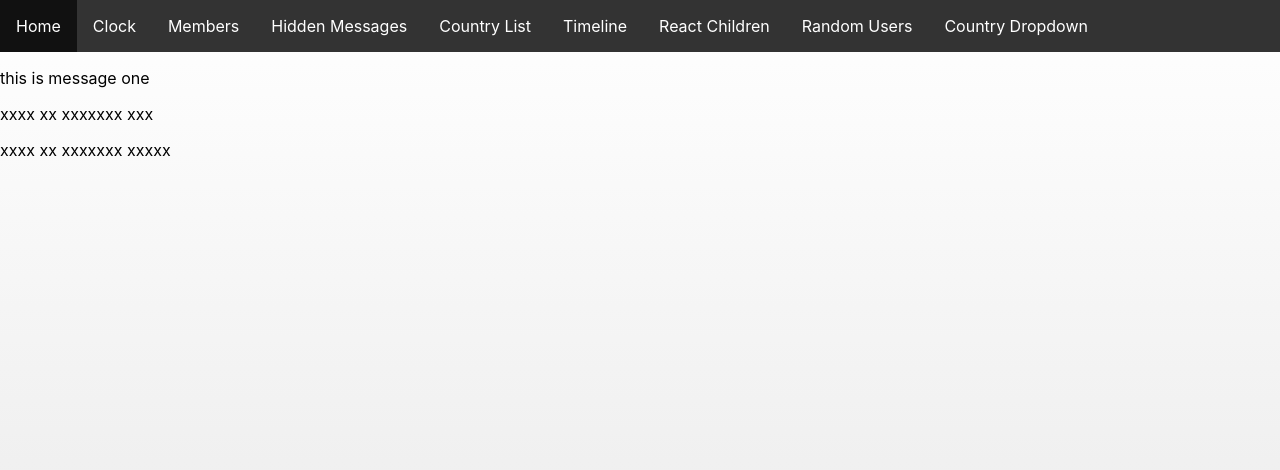
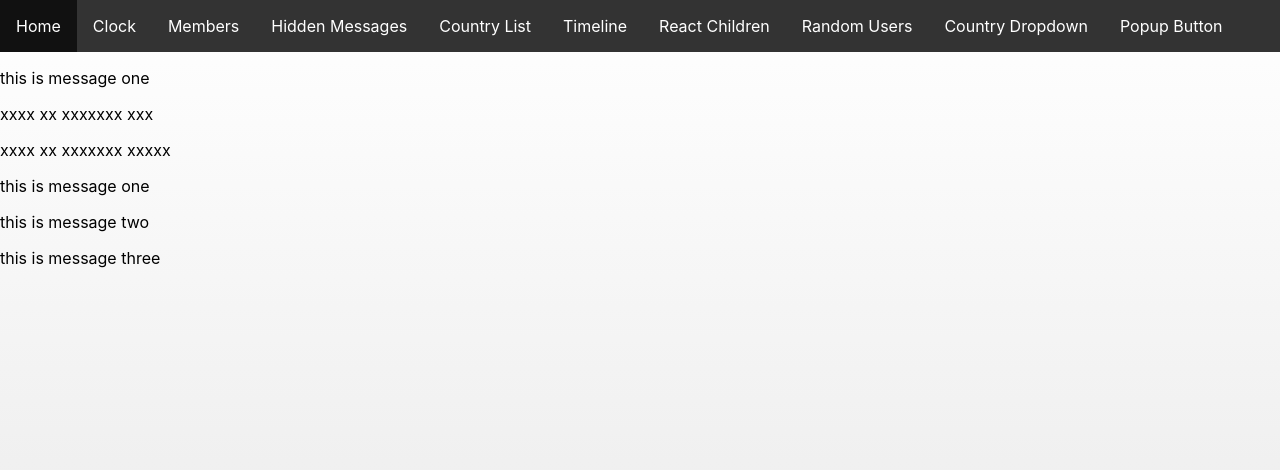
Before and after one commit to JayWebDevCom/Learning-React, a React (Create React App) app: page /hiddenMessages in a window 1280 px wide. Shown: the top 470 px of the page. Built offline with nearby package versions, Linux system fonts and the light colour scheme.

Commit message:
Add Expandable: click to show/hide messages, button to reveal message

```diff
--- a/src/components/App.js
+++ b/src/components/App.js
@@ -10,6 +10,7 @@ import {TimeLinePresenter} from "./TimeLinePresenter";
 import {ColorPresenter} from "./ColorPresenter";
 import {PeopleListPresenter} from "./PeopleListPresenter";
 import {CountryDropdownPresenter} from "./CountryDropdownPresenter";
+import {ExportedPopupButton} from "./Expandable/MenuButton";
 
 export default () =>
     <Router>
@@ -41,4 +42,7 @@ export default () =>
         <Route exact path="/countryDropDown">
             <CountryDropdownPresenter/>
         </Route>
+        <Route exact path="/popupButton">
+            <ExportedPopupButton/>
+        </Route>
     </Router>;
--- /dev/null
+++ b/src/components/Expandable/Expandable.js
@@ -0,0 +1,22 @@
+import React, {Component} from 'react';
+
+export const Expandable = ComposedComponent =>
+    class Expandable extends Component {
+
+        constructor(props) {
+            super(props);
+
+            const collapsed = !!(props.hidden && props.hidden === true);
+            this.state = {collapsed};
+            this.expandCollapse = this.expandCollapse.bind(this);
+        }
+
+        expandCollapse = () => {
+            let collapsed = !this.state.collapsed;
+            this.setState({collapsed})
+        };
+
+        render() {
+            return <ComposedComponent expandCollapse={this.expandCollapse} {...this.props} {...this.state}/>
+        }
+    };
--- /dev/null
+++ b/src/components/Expandable/HiddenMessage.js
@@ -0,0 +1,9 @@
+import React from 'react';
+import {Expandable} from "./Expandable";
+
+const ShowHideMessage = ({children, collapsed, expandCollapse}) =>
+    <p onClick={expandCollapse}>
+        {(collapsed) ? children.replace(/[a-zA-Z0-9]/g, 'x') : children}
+    </p>;
+
+    export const HiddenMessage = Expandable(ShowHideMessage);
--- /dev/null
+++ b/src/components/Expandable/MenuButton.js
@@ -0,0 +1,34 @@
+import React, {Component} from 'react';
+import {Expandable} from "./Expandable";
+
+class MenuButton extends Component {
+
+    componentWillReceiveProps(nextProps) {
+        const collapsed =
+            (nextProps.collapsed && nextProps.collapsed === true);
+        this.setState({collapsed})
+    }
+
+    render() {
+        const {children, collapsed, text, expandCollapse} = this.props;
+        return (
+            <div className={'pop-button'}>
+                <button onClick={expandCollapse}>{text}</button>
+                {(!collapsed) ?
+                    <div className={'pop-up'}>
+                        {children}
+                    </div> :
+                    ""
+                }
+            </div>
+        )
+    }
+}
+
+const PopUpButton = Expandable(MenuButton);
+
+export const ExportedPopupButton = () =>
+        <PopUpButton hidden={true} text="toggle message" >
+            <h1>Hidden Content</h1>
+            <p>This content will start off hidden</p>
+        </PopUpButton>;
--- a/src/components/HiddenMessages.js
+++ b/src/components/HiddenMessages.js
@@ -1,5 +1,6 @@
 import React, {Component} from 'react';
 import {HiddenMessage} from './HiddenMessage'
+import {HiddenMessage as HiddenMessageWithClick} from './Expandable/HiddenMessage'
 
 export class HiddenMessages extends Component {
 
@@ -30,6 +31,7 @@ export class HiddenMessages extends Component {
     render() {
         const {messages, showing} = this.state;
         return (
+            <div>
                 <div className={'hidden-messages'}>
                     {messages.map((message, i) =>
                         <HiddenMessage key={i} hide={i !== showing}>
@@ -37,6 +39,14 @@ export class HiddenMessages extends Component {
                         </HiddenMessage>
                     )}
                 </div>
+                <div className={'hidden-messages'}>
+                    {messages.map((message, i) =>
+                        <HiddenMessageWithClick key={i} hide={i !== showing}>
+                            {message}
+                        </HiddenMessageWithClick>
+                    )}
+                </div>
+            </div>
         )
     }
 }
--- a/src/components/Home.js
+++ b/src/components/Home.js
@@ -13,5 +13,6 @@ export const Home = () =>
             <li><Link to="/children">React Children</Link></li>
             <li><Link to="/randomUsers">Random Users</Link></li>
             <li><Link to="/countryDropDown">Country Dropdown</Link></li>
+            <li><Link to="/popupButton">Popup Button</Link></li>
         </ul>
     </div>;
```
Lines whose indentation alone changed are shown as unchanged.
